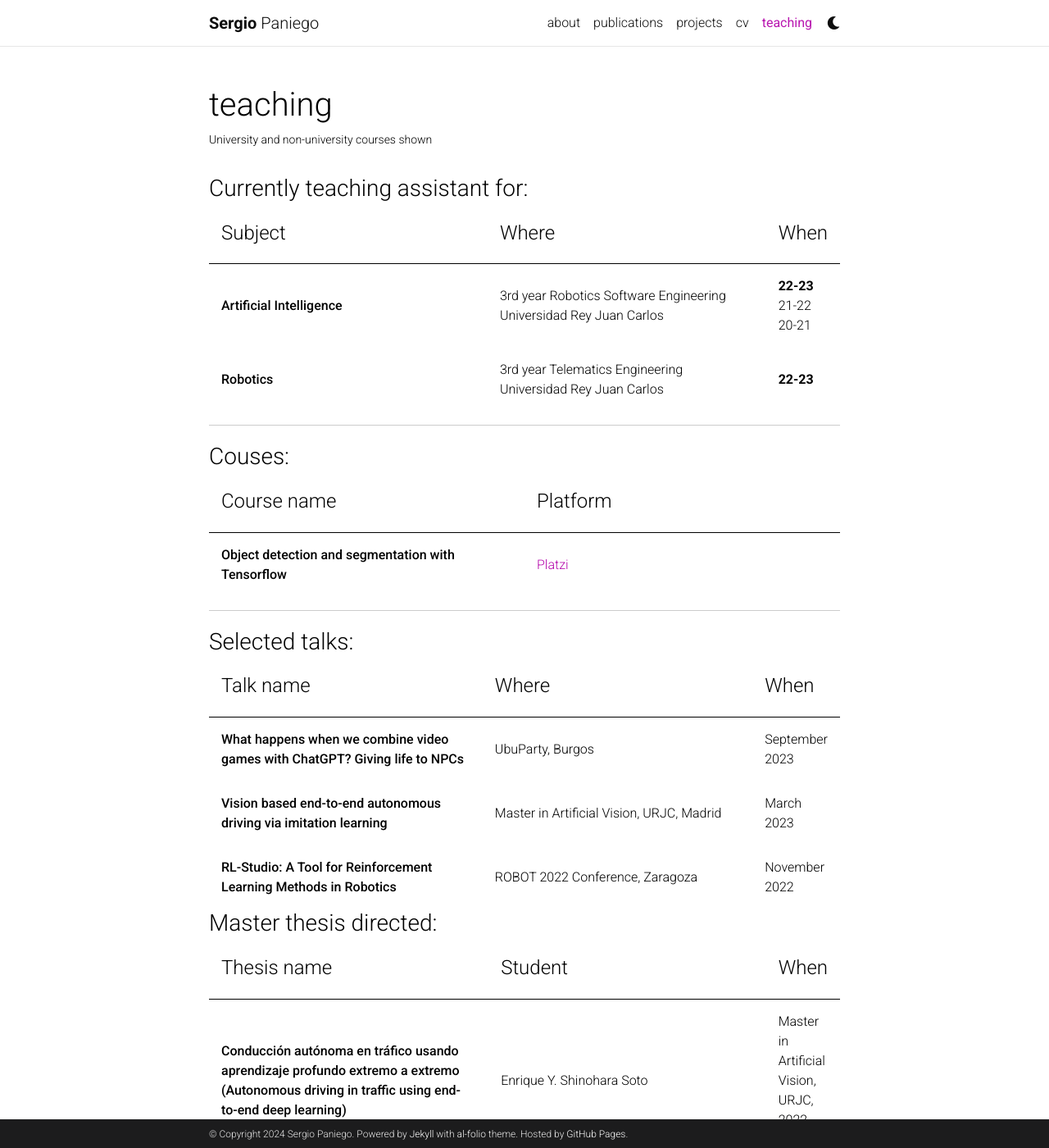
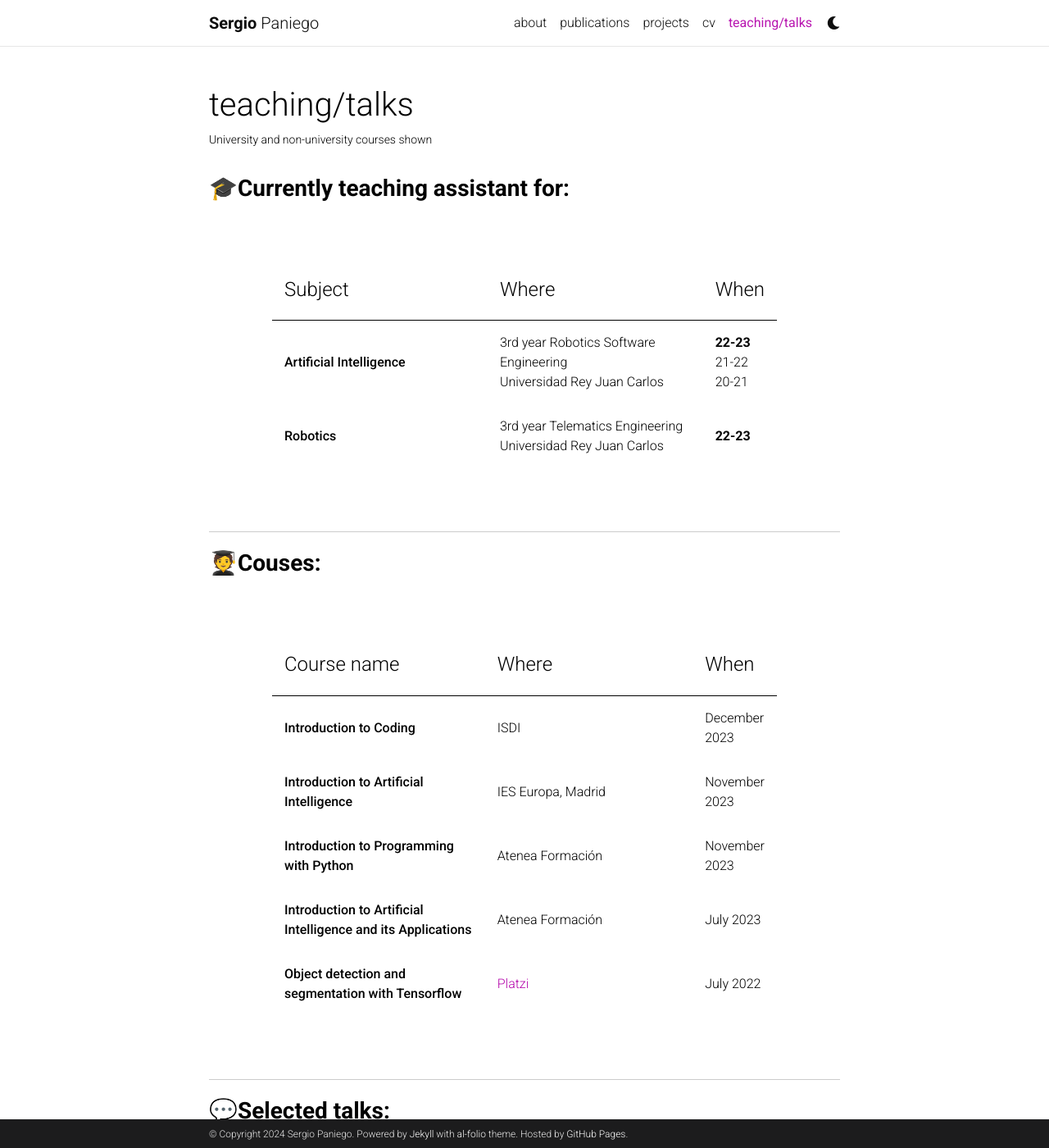
Before and after one commit to sergiopaniego/sergiopaniego.github.io, a Jekyll site: the page built from _pages/teaching.md, in a window 1280 px wide and 1400 px high. Shown: the whole window at 82% size. Built offline with Jekyll 4.4.1, drawn with Linux system fonts in a browser that asks for light colours; comment, search, counter and statistics services are not loaded; a style sheet for code colours, icons or effects is not loaded; some of the changed text lies outside the part shown.

```diff
--- a/_pages/teaching.md
+++ b/_pages/teaching.md
@@ -1,7 +1,7 @@
 ---
 layout: page
-permalink: /teaching/
-title: teaching
+permalink: /teaching_and_activities/
+title: teaching/talks
 description: University and non-university courses shown
 nav: true
 nav_order: 5
@@ -32,9 +32,9 @@ hr {
 }
 </style>
 
-<h3>Currently teaching assistant for:</h3>
+<h3 style="font-weight: bold;">🎓Currently teaching assistant for:</h3>
 
-<table>
+<table style="margin: 10%;">
     <colgroup>
         <col width="50%" />
         <col width="50%" />
@@ -62,9 +62,9 @@ hr {
 
 <hr/>
 
-<h3>Couses:</h3>
+<h3 style="font-weight: bold;">🧑‍🎓Couses:</h3>
 
-<table>
+<table style="margin: 10%;">
     <colgroup>
         <col width="50%" />
         <col width="50%" />
@@ -72,22 +72,44 @@ hr {
     <thead>
         <tr class="header">
             <th><h4>Course name</h4></th>
-            <th><h4>Platform</h4></th>
+            <th><h4>Where</h4></th>
+            <th><h4>When</h4></th>
         </tr>
     </thead>
     <tbody>
         <tr>
+            <td markdown="span">**Introduction to Coding**</td>
+            <td markdown="span">ISDI</td>
+            <td markdown="span">December 2023</td>
+        </tr>
+        <tr>
+            <td markdown="span">**Introduction to Artificial Intelligence**</td>
+            <td markdown="span">IES Europa, Madrid</td>
+            <td markdown="span">November 2023</td>
+        </tr>
+        <tr>
+            <td markdown="span">**Introduction to Programming with Python**</td>
+            <td markdown="span">Atenea Formación</td>
+            <td markdown="span">November 2023</td>
+        </tr>
+        <tr>
+            <td markdown="span">**Introduction to Artificial Intelligence and its Applications**</td>
+            <td markdown="span">Atenea Formación</td>
+            <td markdown="span">July 2023</td>
+        </tr>
+        <tr>
             <td markdown="span">[**Object detection and segmentation with Tensorflow**](https://platzi.com/cursos/tensorflow-objetos/)</td>
             <td markdown="span">[Platzi](https://platzi.com/)</td>
+            <td markdown="span">July 2022</td>
         </tr>
     </tbody>
 </table>
 
 <hr/>
 
-<h3>Selected talks:</h3>
+<h3 style="font-weight: bold;">💬Selected talks:</h3>
 
-<table>
+<table style="margin: 10%;">
     <colgroup>
         <col width="50%" />
         <col width="50%" />
@@ -118,9 +140,9 @@ hr {
     </tbody>
 </table>
 
-<h3>Master thesis directed:</h3>
+<h3 style="font-weight: bold;">📖Master thesis directed:</h3>
 
-<table>
+<table style="margin: 10%;">
     <colgroup>
         <col width="50%" />
         <col width="50%" />
@@ -144,9 +166,38 @@ hr {
 
 <hr/>
 
-<h3>Previous teaching experience:</h3>
 
-<table>
+<h3 style="font-weight: bold;">✍️Reviewer:</h3>
+
+<table style="margin: 10%;">
+    <colgroup>
+        <col width="50%" />
+        <col width="50%" />
+    </colgroup>
+    <thead>
+        <tr class="header">
+            <th><h4>Journal/Conference</h4></th>
+            <th><h4>When</h4></th>
+        </tr>
+    </thead>
+    <tbody>
+        <tr>
+            <td markdown="span">[(Journal) Expert Systems](https://onlinelibrary.wiley.com/journal/14680394)</td>
+            <td markdown="span">2023</td>
+        </tr>
+        <tr>
+            <td markdown="span">[(Conference) Workshop on Physical Agents (WAF)](https://waf.eif.urjc.es/)</td>
+            <td markdown="span">2023</td>
+        </tr>
+    </tbody>
+</table>
+
+
+<hr/>
+
+<h3  style="font-weight: bold;">🎓Previous teaching experience:</h3>
+
+<table style="margin: 10%;">
     <colgroup>
         <col width="50%" />
         <col width="50%" />
```
Also changed, not shown: _bibliography/papers.bib (+26 -3 lines), _pages/about.md (+5 -4 lines), _pages/cv.md (+29 -7 lines), _pages/publications.md (+1 -1 lines), assets/img/AD_GIRS_presentation_1.jpeg (added), assets/img/AD_GIRS_presentation_2.jpeg (added), assets/img/GSOC_SF_2024_1.jpeg (added), assets/img/GSOC_SF_2024_2.jpeg (added), assets/img/IES_Europa_1.jpeg (added), assets/img/IES_Europa_2.jpeg (added), assets/img/MUVA_research_group_presentation.jpeg (added), 2 other files.
